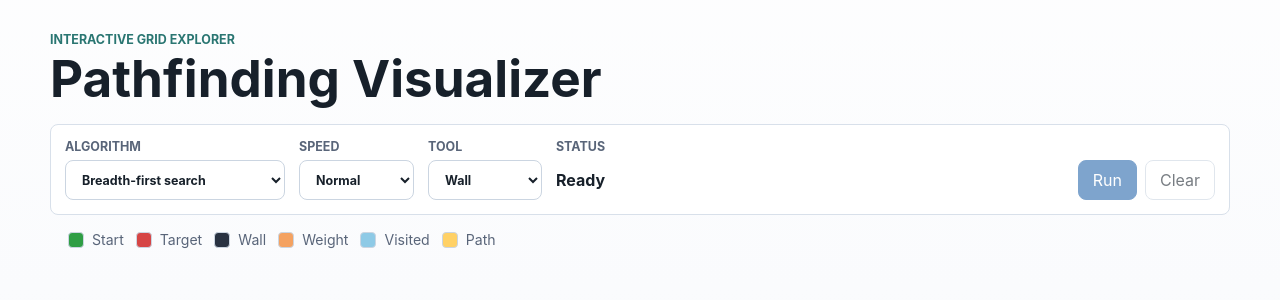
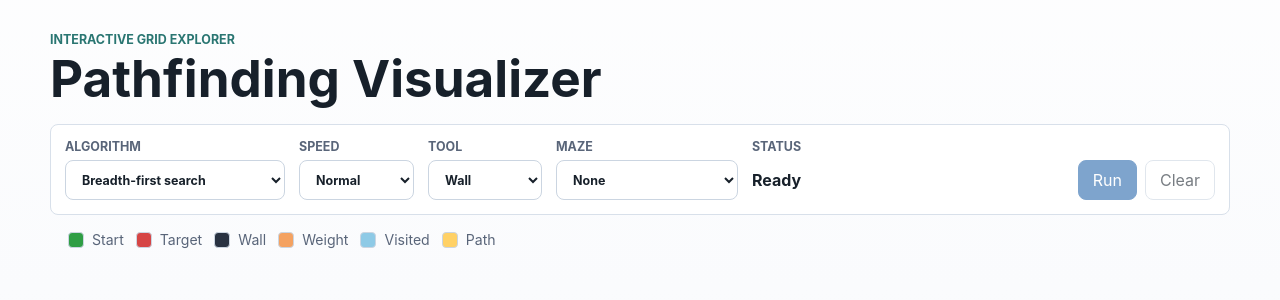
Before and after one commit to edselleighton/pathfinding-visualizer, a React (Vite) app: page / in a window 1280 px wide. Shown: the top 300 px of the page. Built offline with nearby package versions, Linux system fonts and the light colour scheme.

Commit message:
Add maze selector

```diff
--- a/src/components/Toolbar.jsx
+++ b/src/components/Toolbar.jsx
@@ -32,6 +32,15 @@ export default function Toolbar() {
         </select>
       </label>
 
+      <label className="toolbar-field">
+        <span>Maze</span>
+        <select defaultValue="none" aria-label="Select maze pattern">
+          <option value="none">None</option>
+          <option value="random">Random walls</option>
+          <option value="recursive-division">Recursive division</option>
+        </select>
+      </label>
+
       <div className="toolbar-status" aria-label="Visualizer status">
         <span className="toolbar-status-label">Status</span>
         <strong>Ready</strong>
```
